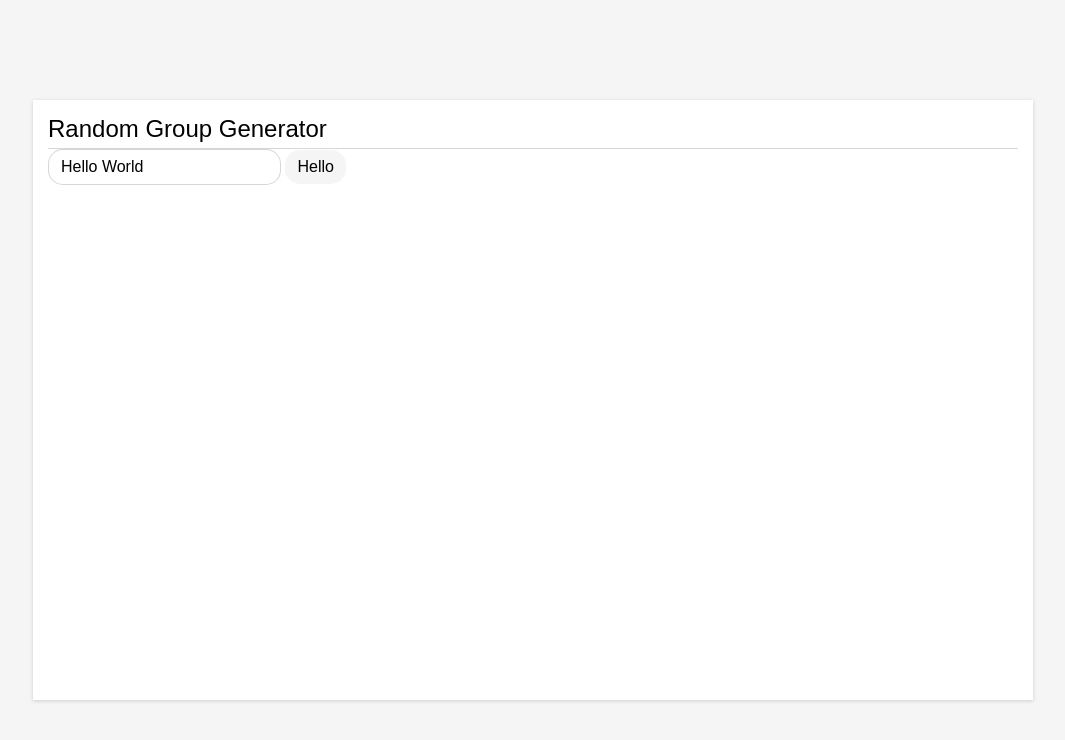
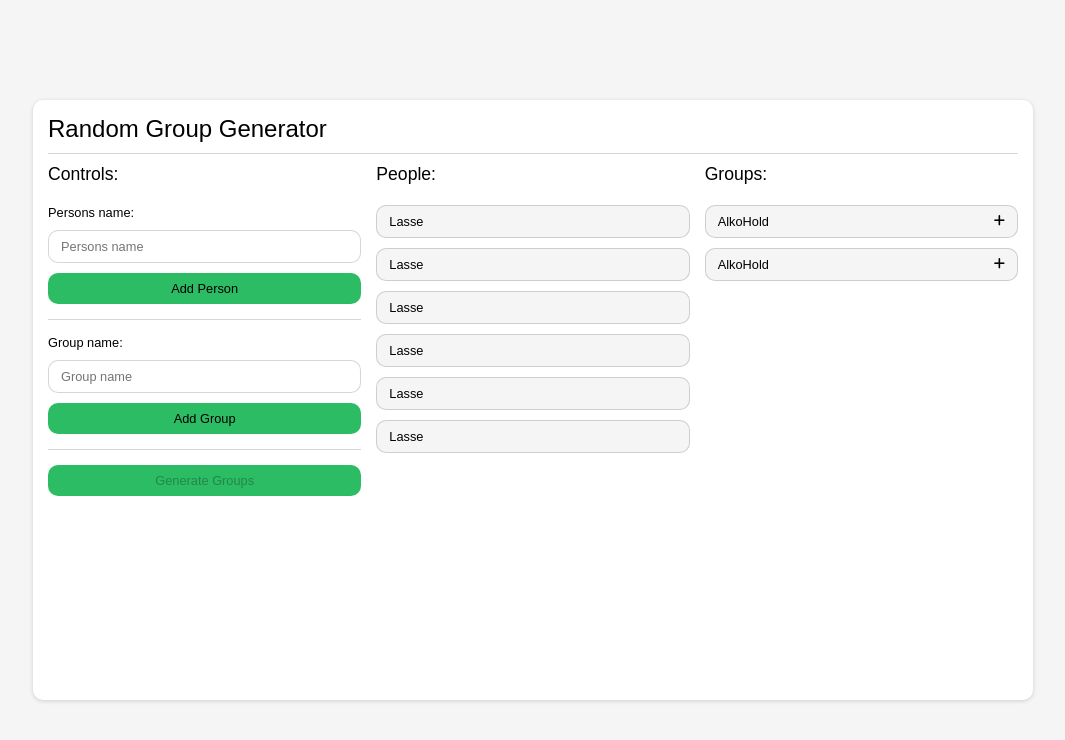
Before and after one commit to andersravn32/group-generator, a plain HTML site: page index.html in a window 1280 px wide. Shown: the whole page, without its empty margins (107-1172 px from the left). Drawn offline with Linux system fonts and the light colour scheme; a web font is replaced by a local one.

Commit message:
Index & Styles

```diff
--- a/index.html
+++ b/index.html
@@ -7,14 +7,58 @@
     <title>Document</title>
     <link rel="stylesheet" href="styles.css">
     <link rel="stylesheet" href="https://use.typekit.net/fto0trn.css">
+    <script src="https://kit.fontawesome.com/ae8dcf286c.js" crossorigin="anonymous"></script>
 </head>
 <body>
     <section class="container">
         <div class="inner">
             <h1>Random Group Generator</h1>
+            <div class="column-container">
+                <div class="column">
+                    <h2>Controls:</h2>
+                    <form action="#" method="post">
+                        <label>Persons name:</label>
+                        <input type="text" placeholder="Persons name">
+                        <button type="submit">Add Person</button>
+                    </form>
+                    <div class="spacer">
 
-            <input value="Hello World">
-            <button>Hello</button>
+                    </div>
+                    <form action="#" method="post">
+                        <label>Group name:</label>
+                        <input type="text" placeholder="Group name">
+                        <button type="submit">Add Group</button>
+                    </form>
+                    <div class="spacer">
+
+                    </div>
+                    <button type="submit" disabled>Generate Groups</button>
+                </div>
+                <div class="column">
+                    <h2>People:</h2>
+                    <ul>
+                        <li class="person">Lasse</li>
+                        <li class="person">Lasse</li>
+                        <li class="person">Lasse</li>
+                        <li class="person">Lasse</li>
+                        <li class="person">Lasse</li>
+                        <li class="person">Lasse</li>
+                    </ul>
+                </div>
+                <div class="column">
+                    <h2>Groups:</h2>
+                    <ul>
+                        <li class="group">
+                            <span>AlkoHold</span>
+                            <i class="fas fa-plus"></i>
+                        </li>
+                        <li class="group">
+                            <span>AlkoHold</span>
+                            <i class="fas fa-plus"></i>
+                        </li>
+                    </ul>
+                </div>
+            </div>
         </div>
     </section>
 </body>
--- a/styles.css
+++ b/styles.css
@@ -20,26 +20,93 @@
     background-color:white;
     box-shadow: rgba(0, 0, 0, 0.16) 0px 1px 4px;
     padding: 15px;
+    border-radius: 10px;
 }
 
 .inner h1{
     border-bottom:1px solid rgba(0, 0, 0, 0.16);
-    padding-bottom:5px;
+    padding-bottom:10px;
+    margin-bottom:10px;
 }
+
 
 input{
     padding:8px 12px;
-    border-radius: 15px;
-    font-size:1em;
+    border-radius: 10px;
+    font-size:.8em;
     border:1px solid rgba(0, 0, 0, 0.16);
     outline:none;
 }
 
+
+.inner h2{
+    font-size:1.1em;
+    padding-bottom:10px;
+    margin-bottom:10px;
+}
+label{
+    font-size:.8em;
+}
 button{
     padding:8px 12px;
-    border-radius: 15px;
-    font-size:1em;
-    background-color: whitesmoke;
+    border-radius: 10px;
+    font-size:.8em;
+    background-color: #2cbc63;
+    border:1px solid rgba(0, 0, 0, 0.16);
     border:none;
     outline:none;
+    width:100%;
 }
+
+.column-container{
+    display:grid;
+    grid-template-columns: repeat(3, 1fr);
+    grid-gap:15px;
+}
+
+form{
+    display:flex;
+    justify-content: center;
+    flex-direction: column;
+}
+
+form input{
+    margin-top:10px;
+    margin-bottom:10px;
+}
+
+.spacer{
+    margin-top:15px;
+    margin-bottom:15px;
+    width:100%;
+    height:1px;
+    background-color:rgba(0, 0, 0, 0.16);
+}
+
+ul{
+    list-style-type: none;
+    padding:0;
+}
+
+.person{
+    width:100%;
+    padding:8px 12px;
+    border-radius: 10px;
+    font-size:.8em;
+    background-color: whitesmoke;
+    border:1px solid rgba(0, 0, 0, 0.16);
+    margin-bottom:10px;
+}
+
+.group{
+    width:100%;
+    padding:8px 12px;
+    border-radius: 10px;
+    font-size:.8em;
+    background-color: whitesmoke;
+    border:1px solid rgba(0, 0, 0, 0.16);
+    margin-bottom:10px;
+    display:flex;
+    justify-content: space-between;
+    align-items:center;
+}
```
